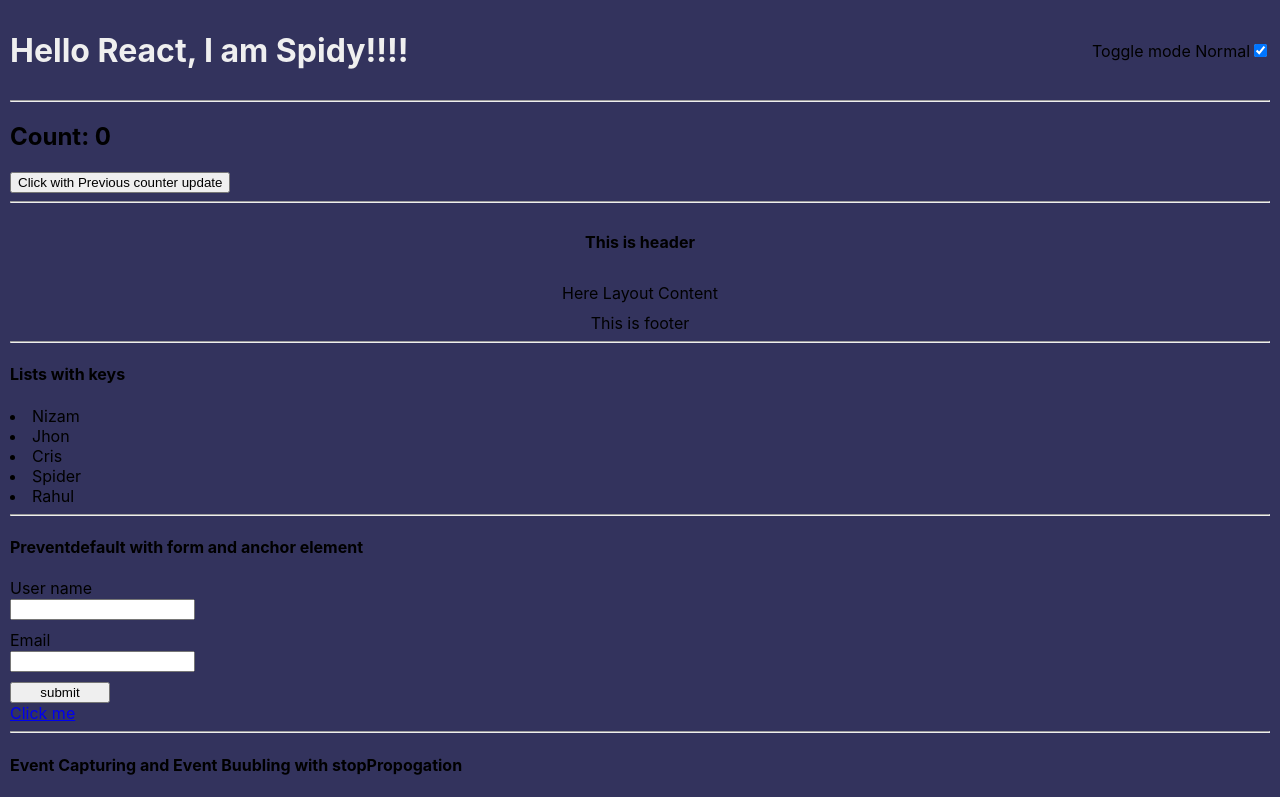
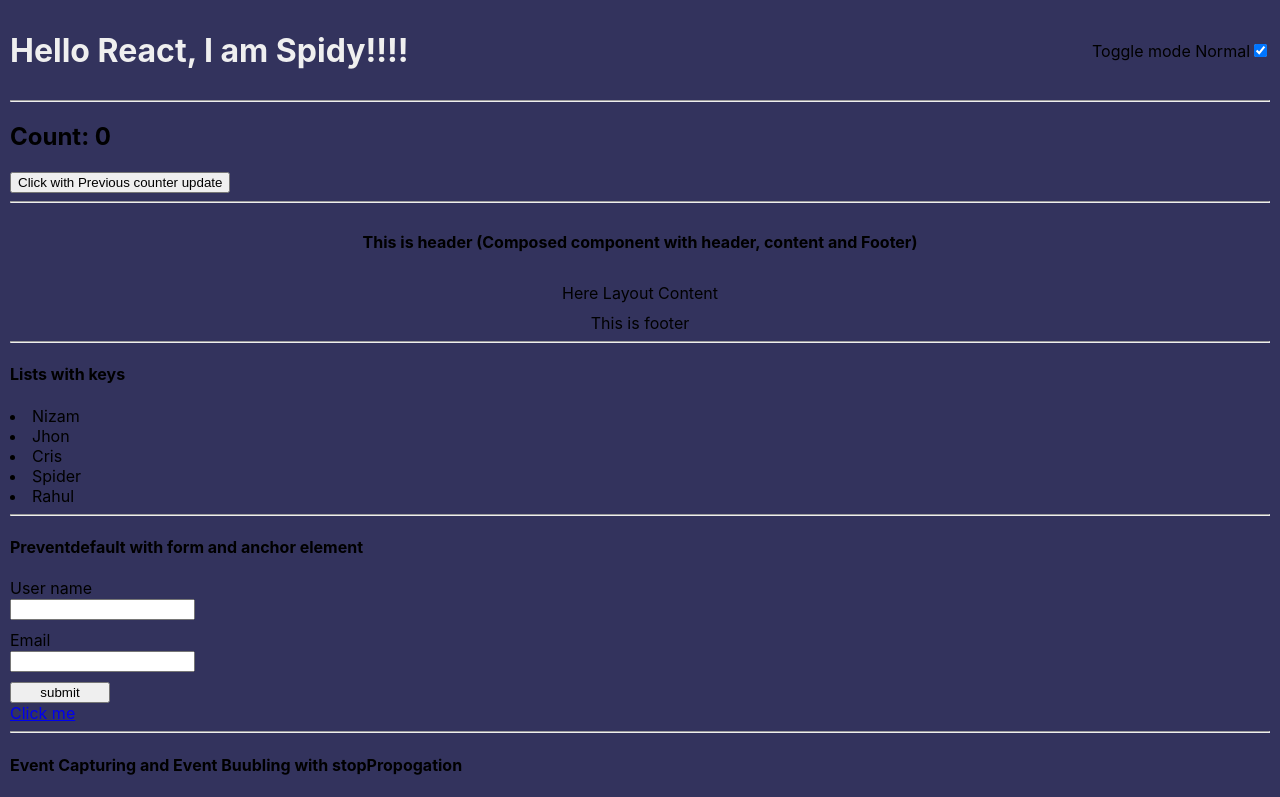
Before and after one commit to oknizam/React-Interview, a React (Create React App) app: page / in a window 1280 px wide. Shown: the top 797 px of the page. Built offline with nearby package versions, Linux system fonts and the light colour scheme; no server answers.

Commit message:
Minor changes

```diff
--- a/src/components/UI/Layout.js
+++ b/src/components/UI/Layout.js
@@ -12,7 +12,7 @@ const Layout = () => {
       gap: "10px",
     }}>
       <Header >
-        <h4>This is header </h4>
+        <h4>This is header (Composed component with header, content and Footer) </h4>
       </Header>
       <Content>
         Here Layout Content
```
Also changed, not shown: src/notes/reactQuestions.md (+2 -0 lines).
